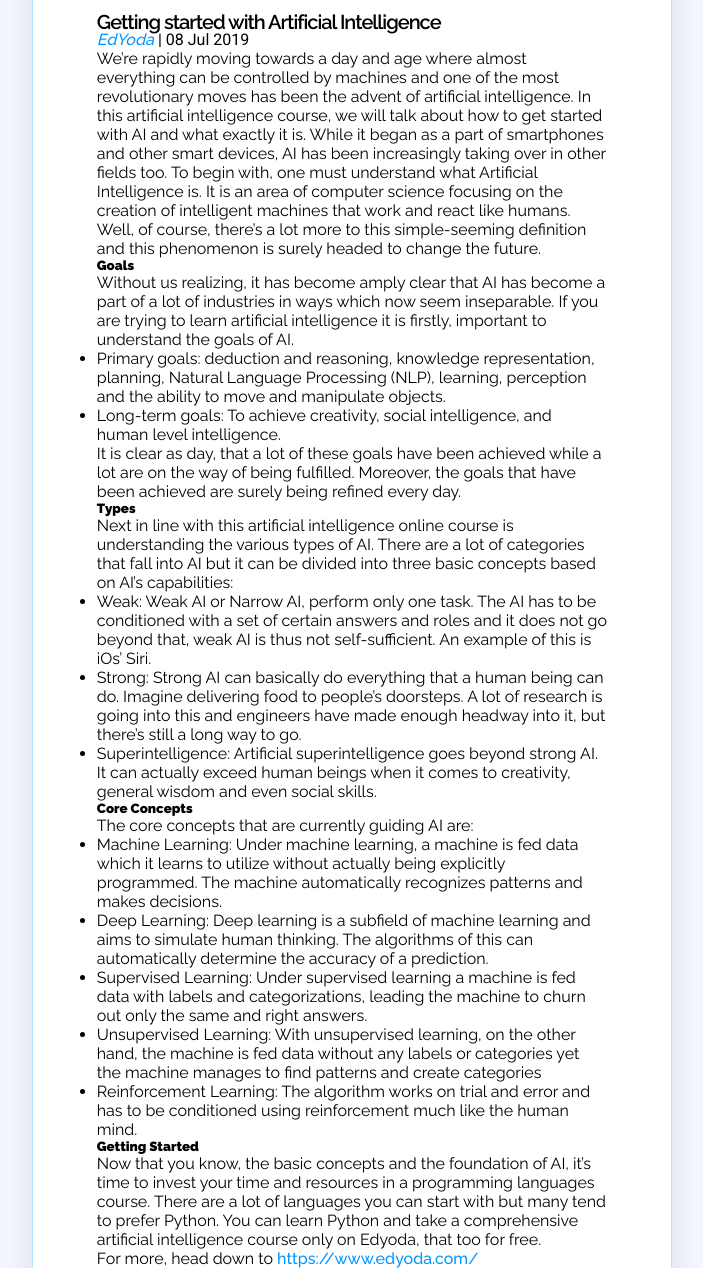
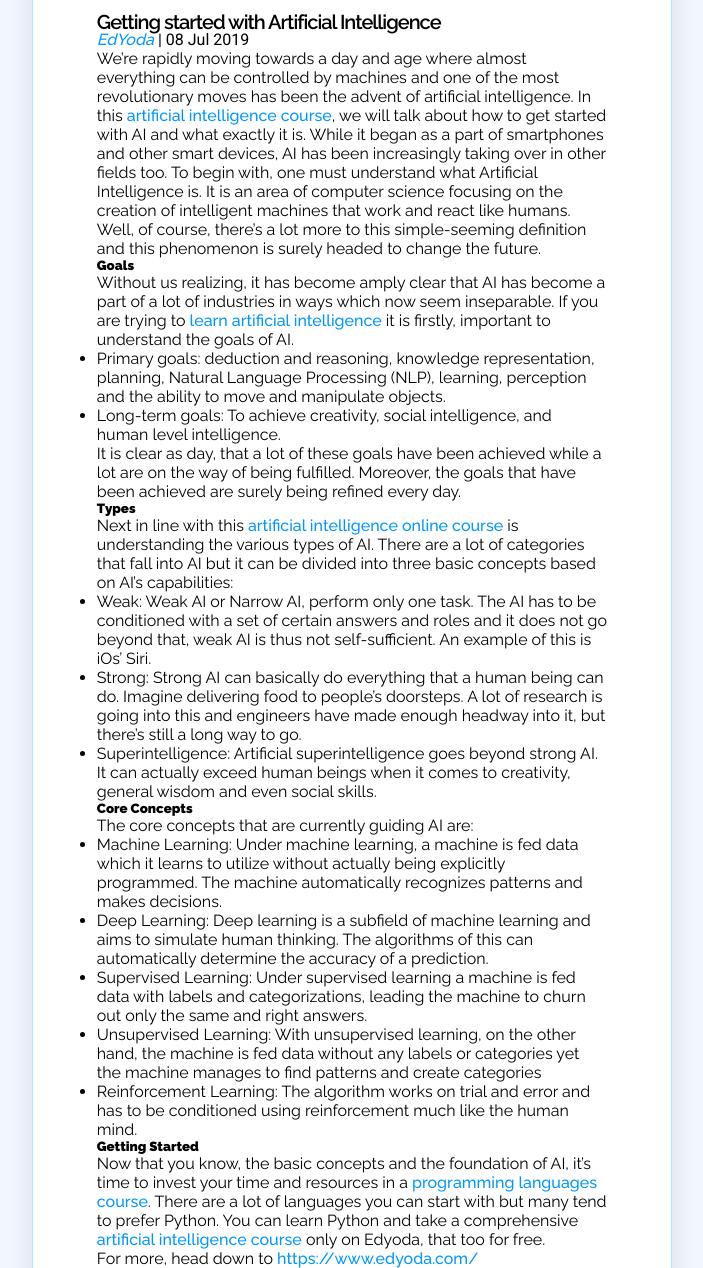
Before and after one commit to espisato/HTML-CSS-Assignment-1, a plain HTML site: page detail.html in a window 1280 px wide. Shown: the part 572-1840 px from the top of the page, without its empty margins (288-991 px from the left). Drawn offline with Linux system fonts and the light colour scheme.

Commit message:
Adjusted previously missing highlighted texts/links.

```diff
--- a/detail.html
+++ b/detail.html
@@ -50,13 +50,14 @@
         <p>
           We’re rapidly moving towards a day and age where almost everything can
           be controlled by machines and one of the most revolutionary moves has
-          been the advent of artificial intelligence. In this artificial
-          intelligence course, we will talk about how to get started with AI and
-          what exactly it is. While it began as a part of smartphones and other
-          smart devices, AI has been increasingly taking over in other fields
-          too. To begin with, one must understand what Artificial Intelligence
-          is. It is an area of computer science focusing on the creation of
-          intelligent machines that work and react like humans.
+          been the advent of artificial intelligence. In this
+          <a>artificial intelligence course</a>, we will talk about how to get
+          started with AI and what exactly it is. While it began as a part of
+          smartphones and other smart devices, AI has been increasingly taking
+          over in other fields too. To begin with, one must understand what
+          Artificial Intelligence is. It is an area of computer science focusing
+          on the creation of intelligent machines that work and react like
+          humans.
         </p>
         <p>
           Well, of course, there’s a lot more to this simple-seeming definition
@@ -66,8 +67,9 @@
         <p>
           Without us realizing, it has become amply clear that AI has become a
           part of a lot of industries in ways which now seem inseparable. If you
-          are trying to learn artificial intelligence it is firstly, important
-          to understand the goals of AI.
+          are trying to
+          <a>learn artificial intelligence</a> it is firstly, important to
+          understand the goals of AI.
         </p>
         <ul>
           <li>
@@ -87,10 +89,11 @@
         </p>
         <h5>Types</h5>
         <p>
-          Next in line with this artificial intelligence online course is
-          understanding the various types of AI. There are a lot of categories
-          that fall into AI but it can be divided into three basic concepts
-          based on AI’s capabilities:
+          Next in line with this
+          <a>artificial intelligence online course</a>
+          is understanding the various types of AI. There are a lot of
+          categories that fall into AI but it can be divided into three basic
+          concepts based on AI’s capabilities:
         </p>
         <ul>
           <li>
@@ -143,13 +146,14 @@
         <h5>Getting Started</h5>
         <span class="temp">
           Now that you know, the basic concepts and the foundation of AI, it’s
-          time to invest your time and resources in a programming languages
-          course. There are a lot of languages you can start with but many tend
-          to prefer Python.
+          time to invest your time and resources in a
+          <a>programming languages course</a>. There are a lot of languages you
+          can start with but many tend to prefer Python.
         </span>
         <span class="temp">
-          You can learn Python and take a comprehensive artificial intelligence
-          course only on Edyoda, that too for free.
+          You can learn Python and take a comprehensive
+          <a>artificial intelligence course</a> only on Edyoda, that too for
+          free.
         </span>
         <p>
           For more, head down to
```
